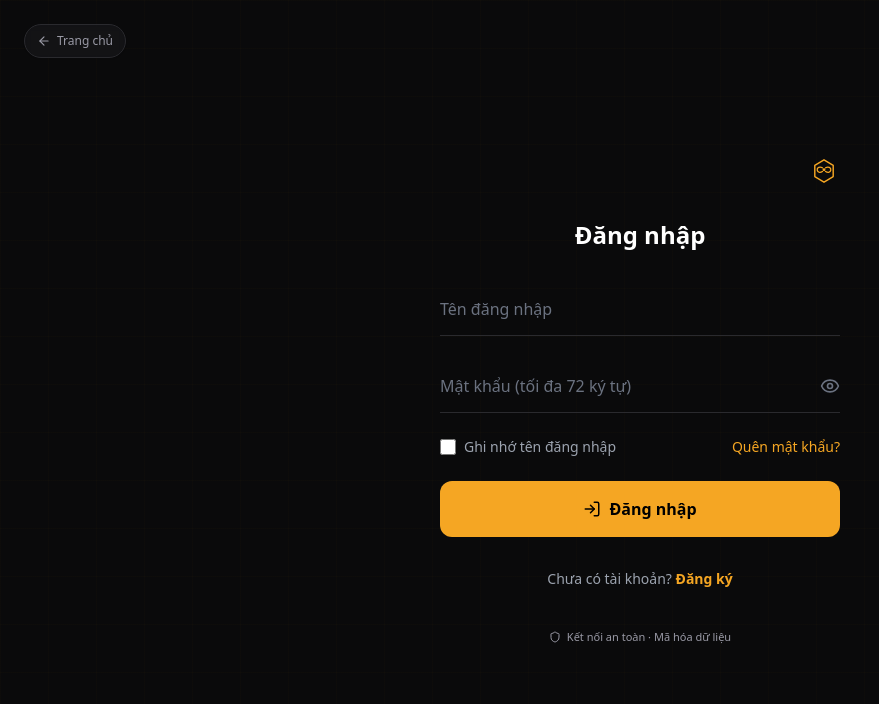
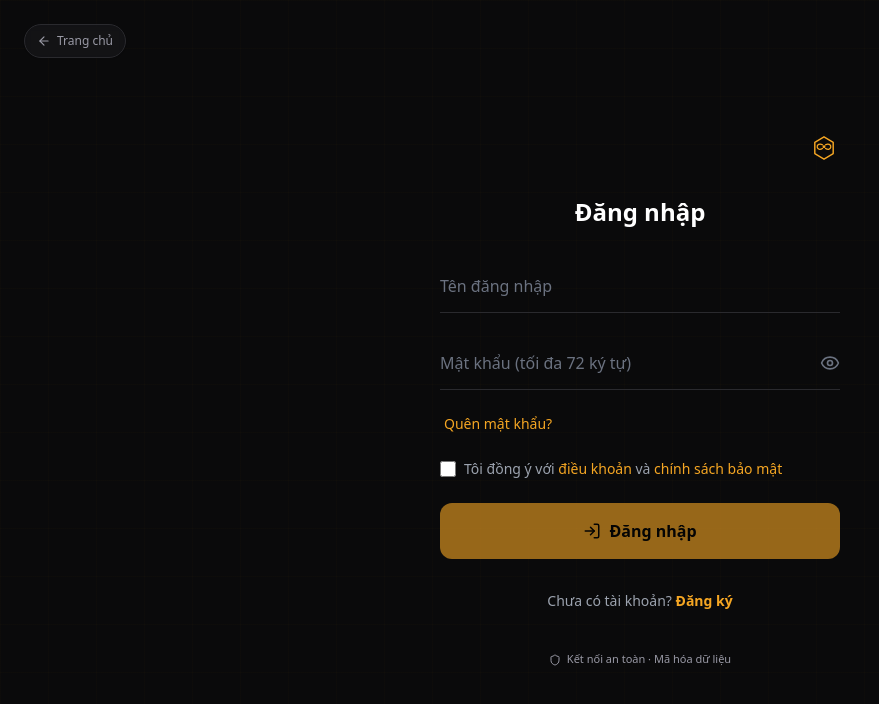
Before and after one commit to Thien-2008/taskbee, a Next.js app: page /auth in a window 1280 px wide. Shown: the top 704 px of the page, without its empty margins (0-879 px from the left). Built offline with nearby package versions, Linux system fonts and the light colour scheme; no server answers.

Commit message:
Login form: add privacy consent checkbox, remove remember username

```diff
--- a/src/app/auth/page.tsx
+++ b/src/app/auth/page.tsx
@@ -51,8 +51,6 @@ function AuthForm() {
   const [showPass, setShowPass] = useState(false)
   const [showConfirm, setShowConfirm] = useState(false)
   const [shake, setShake] = useState(false)
-  const [rememberUsername, setRememberUsername] = useState(false)
-  const [hydrated, setHydrated] = useState(false)
   const [resetCooldown, setResetCooldown] = useState(0)
   const [resendLoading, setResendLoading] = useState(false)
   const [resendSuccess, setResendSuccess] = useState(false)
@@ -62,24 +60,9 @@ function AuthForm() {
   const [password, setPassword] = useState('')
   const [confirmPass, setConfirmPass] = useState('')
   const [agreeTerms, setAgreeTerms] = useState(false)
+  const [agreePrivacyLogin, setAgreePrivacyLogin] = useState(false)
 
   const passwordRef = useRef<HTMLInputElement>(null)
-
-  useEffect(() => {
-    const saved = localStorage.getItem('taskbee_remembered_username')
-    if (saved) {
-      setUsername(saved)
-      setRememberUsername(true)
-    }
-    setHydrated(true)
-  }, [])
-
-  const handleRememberToggle = (checked: boolean) => {
-    setRememberUsername(checked)
-    if (!checked) {
-      localStorage.removeItem('taskbee_remembered_username')
-    }
-  }
 
   useEffect(() => {
     if (resetCooldown > 0) {
@@ -93,9 +76,10 @@ function AuthForm() {
 
   const handleResendConfirmation = async () => {
     setResendLoading(true)
+    const cleanEmail = username.trim().toLowerCase()
     const { error } = await supabase.auth.resend({
       type: 'signup',
-      email: username, // username here is actually email
+      email: cleanEmail,
     })
     if (error) {
       setError(translateError(error.message))
@@ -108,10 +92,14 @@ function AuthForm() {
 
   const handleLogin = async (e: React.FormEvent) => {
     e.preventDefault(); setError(''); setSuccess(''); setLoading(true)
+    if (!agreePrivacyLogin) {
+      setError('Vui lòng đồng ý với Chính sách bảo mật để tiếp tục.')
+      setLoading(false)
+      return
+    }
     const cleanUsername = username.trim()
     setUsername(cleanUsername)
 
-    // Step 1: Get email from username via API
     const res = await fetch('/api/auth/get-email', {
       method: 'POST',
       headers: { 'Content-Type': 'application/json' },
@@ -124,15 +112,9 @@ function AuthForm() {
       return
     }
 
-    // Step 2: Sign in with email
     const { error: signInError } = await supabase.auth.signInWithPassword({ email, password })
     if (signInError) { setError(translateError(signInError.message)); setShake(true); setTimeout(() => setShake(false), 600) }
     else {
-      if (rememberUsername) {
-        localStorage.setItem('taskbee_remembered_username', cleanUsername)
-      } else {
-        localStorage.removeItem('taskbee_remembered_username')
-      }
       router.push('/dashboard')
     }
     setLoading(false)
@@ -150,7 +132,6 @@ function AuthForm() {
     if (password !== confirmPass) { setError('Mật khẩu xác nhận không khớp. Vui lòng kiểm tra lại.'); return }
     setLoading(true)
 
-    // Generate fake email
     const randomNum = Math.floor(10000000 + Math.random() * 90000000)
     const fakeEmail = `no-email-${randomNum}@taskbee.internal`
     const cleanUsername = username.trim()
@@ -181,7 +162,6 @@ function AuthForm() {
     setLoading(true)
     const cleanUsername = username.trim()
     setUsername(cleanUsername)
-    // Forgot password requires email, so we need to get email from username first
     const res = await fetch('/api/auth/get-email', {
       method: 'POST',
       headers: { 'Content-Type': 'application/json' },
@@ -204,7 +184,7 @@ function AuthForm() {
     setLoading(false)
   }
 
-  const resetForm = () => { setError(''); setSuccess(''); setPassword(''); setUsername(''); setFullName(''); setConfirmPass(''); setAgreeTerms(false) }
+  const resetForm = () => { setError(''); setSuccess(''); setPassword(''); setUsername(''); setFullName(''); setConfirmPass(''); setAgreeTerms(false); setAgreePrivacyLogin(false) }
 
   const inputClass = "w-full px-0 py-3.5 bg-transparent border-0 text-[#EDEBE7] placeholder-gray-500 focus:outline-none font-dm-sans text-base caret-[#F5A623]"
   const fieldBorder = "border-b border-[#2A2A2E] focus-within:border-[#F5A623] transition-colors duration-300"
@@ -262,13 +242,7 @@ function AuthForm() {
               <form onSubmit={handleLogin} className="space-y-6">
                 <div className={fieldBorder}><input type="text" required maxLength={24} value={username} onChange={e => setUsername(e.target.value)} placeholder="Tên đăng nhập" className={inputClass} autoComplete="username" aria-describedby={error ? "auth-error" : undefined} /></div>
                 <div className={fieldBorder}><div className="flex items-center"><input ref={passwordRef} type={showPass ? 'text' : 'password'} required maxLength={72} value={password} onChange={e => setPassword(e.target.value)} placeholder="Mật khẩu (tối đa 72 ký tự)" className={`${inputClass} flex-1`} /><button type="button" onClick={() => setShowPass(!showPass)} className="text-gray-500 hover:text-gray-300 transition-colors ml-2" aria-label={showPass ? "Ẩn mật khẩu" : "Hiện mật khẩu"}>{showPass ? <EyeOff size={20} /> : <Eye size={20} />}</button></div></div>
-                <div className="flex items-center justify-between text-sm">
-                  <label className="flex items-center gap-2 text-gray-400 cursor-pointer">
-                    <input type="checkbox" checked={rememberUsername} disabled={!hydrated} onChange={e => handleRememberToggle(e.target.checked)} className="accent-[#F5A623] w-4 h-4" />
-                    <span>Ghi nhớ tên đăng nhập</span>
-                  </label>
-                  <button type="button" onClick={() => { setMode('forgot'); resetForm() }} className="text-[#F5A623] hover:underline">Quên mật khẩu?</button>
-                </div>
+                <button type="button" onClick={() => { setMode('forgot'); resetForm() }} className="text-[#F5A623] hover:underline text-sm ml-1">Quên mật khẩu?</button>
                 {error && error !== 'EMAIL_NOT_CONFIRMED' && (
                   <div id="auth-error" role="alert" aria-live="assertive" className="flex items-center gap-2 text-[#F87171] text-sm"><AlertCircle size={16} /> {error}</div>
                 )}
@@ -280,7 +254,11 @@ function AuthForm() {
                     </button>
                   </div>
                 )}
-                <motion.button whileTap={{ scale: 0.98 }} disabled={loading} type="submit" className="w-full bg-[#F5A623] hover:bg-[#FFC04D] text-black font-bold py-4 rounded-xl flex items-center justify-center gap-2 disabled:opacity-60 transition-all">{loading ? <Loader2 className="animate-spin" size={20} /> : <><LogIn size={18} /> Đăng nhập</>}</motion.button>
+                <label className="flex items-start gap-2 text-sm text-gray-400 cursor-pointer">
+                  <input type="checkbox" checked={agreePrivacyLogin} onChange={e => setAgreePrivacyLogin(e.target.checked)} className="accent-[#F5A623] mt-0.5 w-4 h-4" />
+                  <span>Tôi đồng ý với <a href="/terms" target="_blank" rel="noopener noreferrer" className="text-[#F5A623] hover:underline">điều khoản</a> và <a href="/privacy" target="_blank" rel="noopener noreferrer" className="text-[#F5A623] hover:underline">chính sách bảo mật</a></span>
+                </label>
+                <motion.button whileTap={{ scale: 0.98 }} disabled={loading || !agreePrivacyLogin} type="submit" className="w-full bg-[#F5A623] hover:bg-[#FFC04D] text-black font-bold py-4 rounded-xl flex items-center justify-center gap-2 disabled:opacity-60 transition-all">{loading ? <Loader2 className="animate-spin" size={20} /> : <><LogIn size={18} /> Đăng nhập</>}</motion.button>
               </form>
               <p className="text-center mt-8 text-gray-400 text-sm">Chưa có tài khoản? <button onClick={() => { setMode('register'); resetForm() }} className="text-[#F5A623] font-bold hover:underline">Đăng ký</button></p>
             </motion.div>
```
